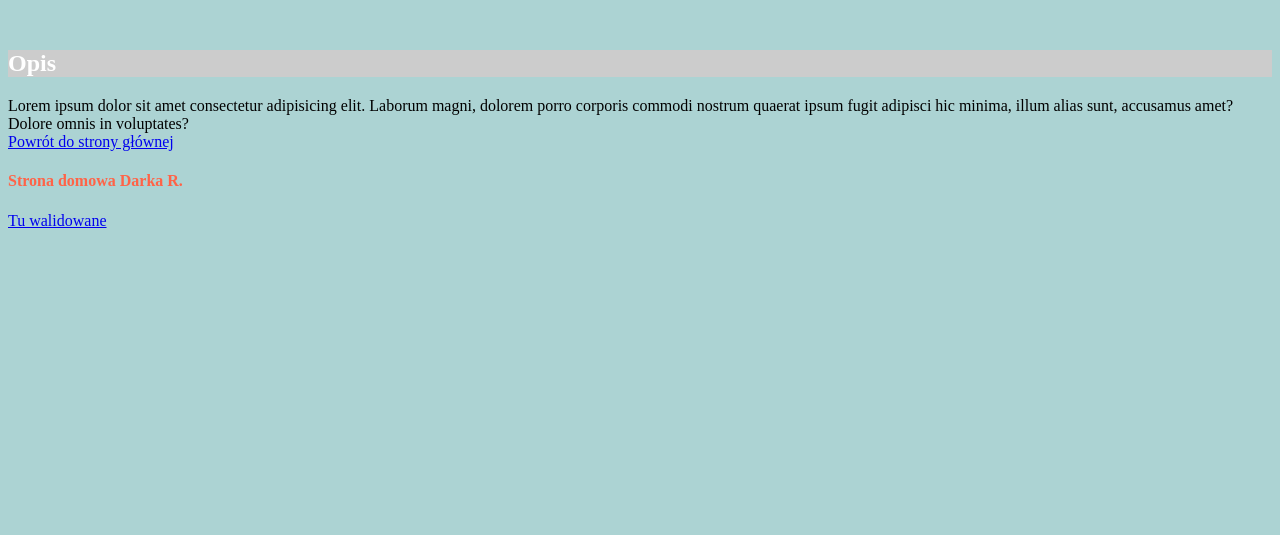
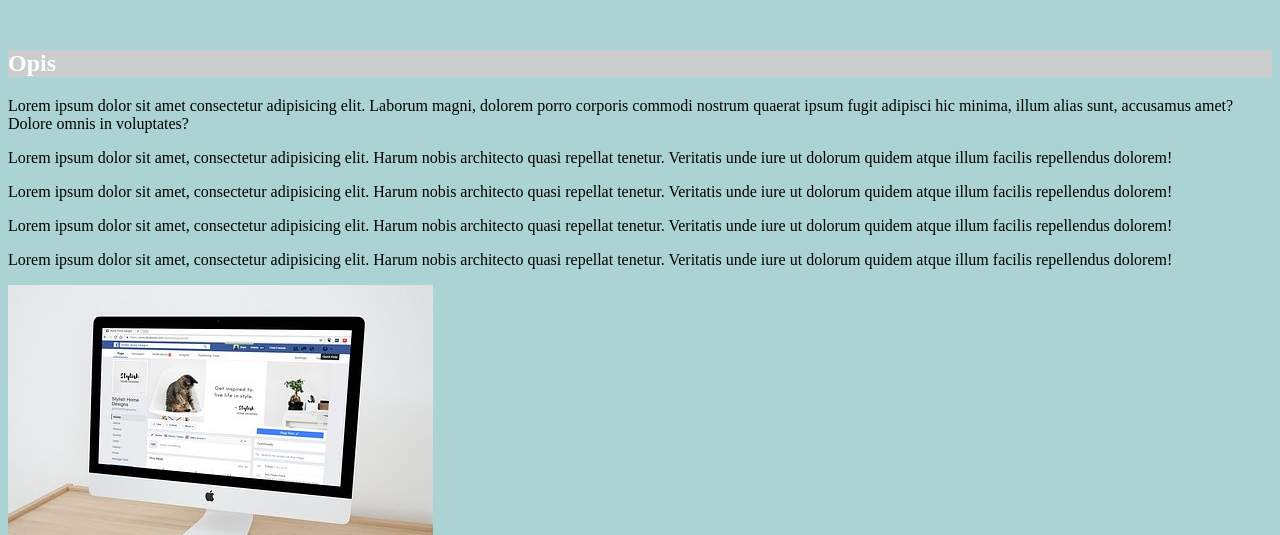
Before and after one commit to druszkiewicz/wtf-cotenfrontend, a plain HTML site: page podstrona.html in a window 1280 px wide. Shown: the part 265-800 px from the top of the page. Drawn offline with Linux system fonts and the light colour scheme.

Commit message:
add <img src= to the footer on subpage

```diff
--- a/podstrona.html
+++ b/podstrona.html
@@ -1,5 +1,5 @@
 <!DOCTYPE html>
-<html lang="en">
+<html lang="pl">
 
 <head>
    <meta charset="UTF-8">
@@ -16,15 +16,36 @@
    </header>
    <main>
       <h1>Jak stworzyć prawidłowego HTML'a</h1>
-      <section>
+
+      <article>
          <h2>Opis</h2>
-         <article>
-            Lorem ipsum dolor sit amet consectetur adipisicing elit. Laborum magni, dolorem porro corporis commodi
-            nostrum quaerat ipsum fugit adipisci hic minima, illum alias sunt, accusamus amet? Dolore omnis in
-            voluptates?
-         </article>
-         <a href="index.html">Powrót do strony głównej</a>
-      </section>
+         Lorem ipsum dolor sit amet consectetur adipisicing elit. Laborum magni, dolorem porro corporis commodi
+         nostrum quaerat ipsum fugit adipisci hic minima, illum alias sunt, accusamus amet? Dolore omnis in
+         voluptates?
+         <p>
+            Lorem ipsum dolor sit amet, consectetur adipisicing elit. Harum nobis architecto quasi repellat tenetur.
+            Veritatis unde iure ut dolorum quidem atque illum facilis repellendus dolorem!
+         </p>
+         <p>
+            Lorem ipsum dolor sit amet, consectetur adipisicing elit. Harum nobis architecto quasi repellat tenetur.
+            Veritatis unde iure ut dolorum quidem atque illum facilis repellendus dolorem!
+         </p>
+         <p>
+            Lorem ipsum dolor sit amet, consectetur adipisicing elit. Harum nobis architecto quasi repellat tenetur.
+            Veritatis unde iure ut dolorum quidem atque illum facilis repellendus dolorem!
+         </p>
+         <p>
+            Lorem ipsum dolor sit amet, consectetur adipisicing elit. Harum nobis architecto quasi repellat tenetur.
+            Veritatis unde iure ut dolorum quidem atque illum facilis repellendus dolorem!
+         </p>
+         <footer>
+
+            <img src="web-design-1953128__340.jpg" alt="na obrazku jest lorem ipsum">
+            Autorem artykułu jest lorem ipsum
+         </footer>
+      </article>
+
+      <a href="index.html">Powrót do strony głównej</a>
    </main>
    <footer>
       <h4>Strona domowa Darka R.</h4>
```
Also changed, not shown: web-design-1953128__340.jpg (added).
